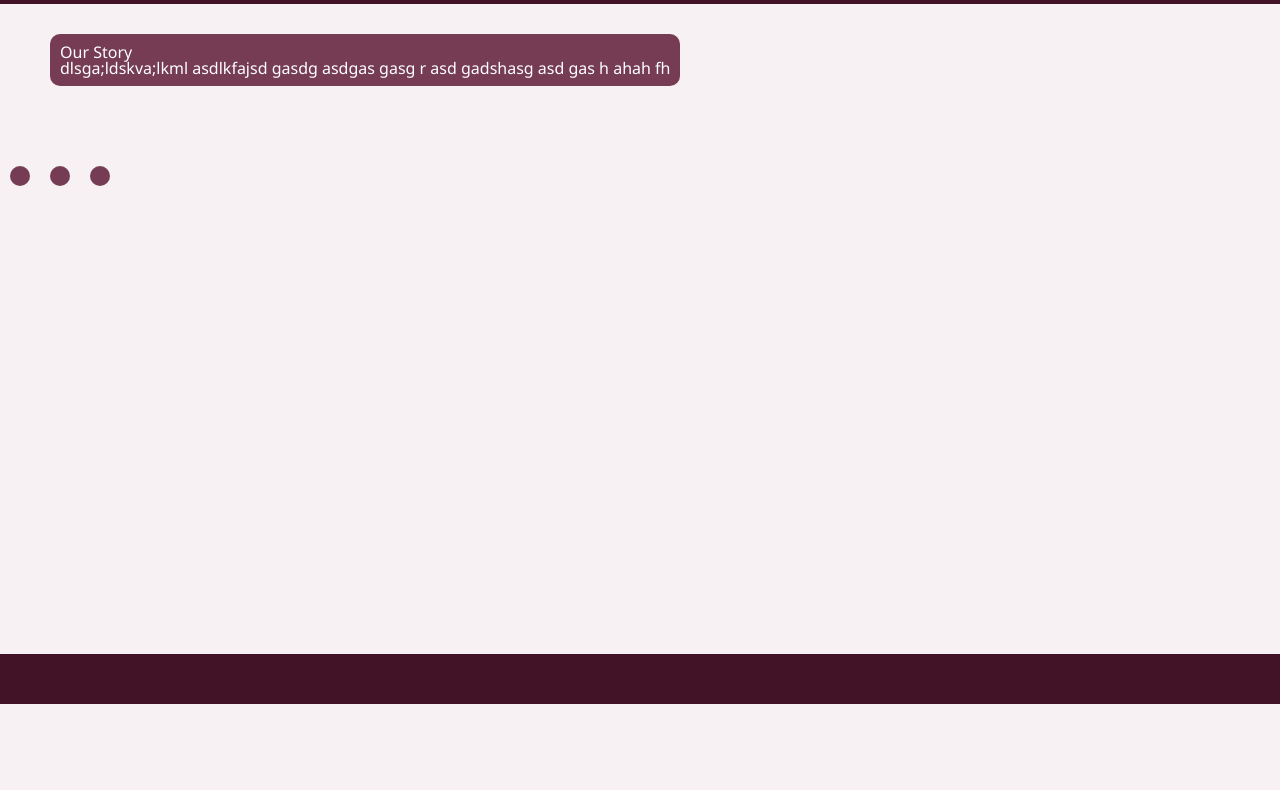
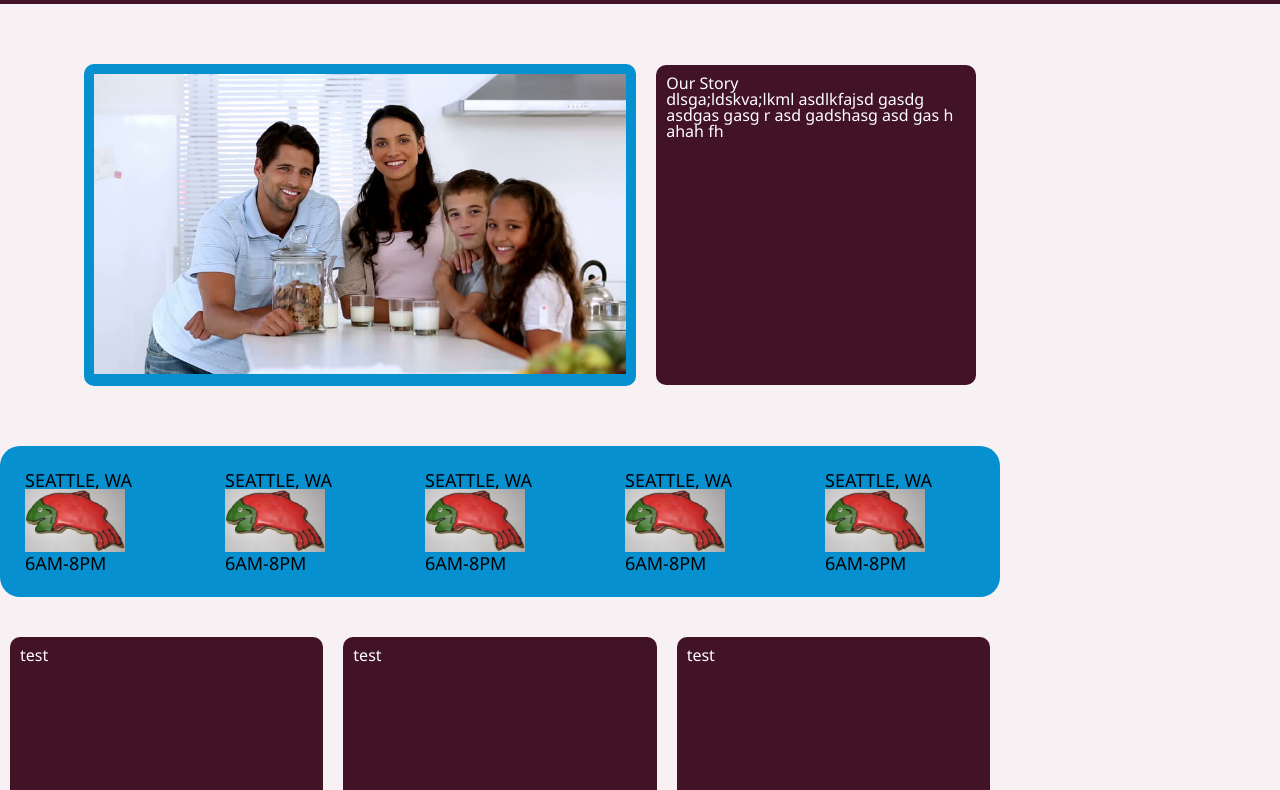
Before and after one commit to JustinHamerly/cookie-stand, a plain HTML site: page index.html in a window 1280 px wide. Shown: the part 96-886 px from the top of the page. Before the commit the page ends 800 px from the top, so only its background shows below. Drawn offline with Linux system fonts and the light colour scheme.

Commit message:
css progress

```diff
--- a/css/style.css
+++ b/css/style.css
@@ -20,28 +20,29 @@ h1 {
   text-align: right;
   padding: 10px;
   color:#753c54;
+  letter-spacing: 1.2em;
+  width: 330px;
 }
 
 header div{
   display: flex;
   flex-direction: row;
   align-items: center;
-  justify-content: space-between;
+  justify-content: flex-end;
   height: 50%;
   width:100%;
   background-color: rgb(248, 241, 244);
+}
+
+#logo{
+  height: 60px;
+  margin: 15px;
 }
 
 nav {
   margin-left: 40px;
   width: 150px;
   min-width:150px;
-}
-
-section {
-  display: flex;
-  flex-direction: row;
-  align-items: center;
 }
 
 .button {
@@ -71,7 +72,6 @@ section {
   color: #753c54;
   border-radius: 10px;
   align-self: center;
-  font-weight: 500;
   letter-spacing: 1.3em;
 }
 
@@ -110,10 +110,9 @@ table {
 
 article {
   margin: 10px;
-  margin-top: 30px;
   border: 0px;
   padding: 10px;
-  background-color: #753c54;
+  background-color:#421226;
   color: #FFFFFF;
   height:100%;
   border-radius: 10px;
@@ -143,10 +142,71 @@ td {
   font-weight: bold;
 }
 
+section{
+  width: 1000px;
+  display: flex;
+  flex-direction: row;
+  justify-content: center;
+}
+
+#about {
+  display: flex;
+  flex-direction: row;
+  justify-content: center;
+  align-items: center;
+  width: 960px;
+  margin:50px;
+}
+
+#about div {
+  background-color: #0790cf;
+}
+
+#about img {
+  height: 300px;
+}
+
+#story {
+  height: 300px;
+  width: 300px;
+}
+
+#locationcards {
+  display: flex;
+  flex-direction: row;
+  justify-content: center;
+  align-items: center;
+  background-color: #0790cf;
+  border-radius: 20px;
+}
+
+#locationcards div {
+  width: 200px;
+  margin:15px;
+}
+
+#locationcards img {
+  width: 100px;
+}
+
+#stories {
+  display: flex;
+  flex-direction: row;
+  justify-content: center;
+  align-items: center;
+  height: 700px;
+}
+
+#stories article {
+  height: 600px;
+  width: 300px;
+}
+
+
 footer {
+  display:flex;
   width: 100%;
   height: 50px;
   background-color: #421226;
-  position: absolute;
-  bottom: 0;
+
 }
--- a/index.html
+++ b/index.html
@@ -15,14 +15,14 @@
         </ul>
       </nav>
       <div>
-        <img id="logo' src="">
+        <img id="logo" src="img/salmon.png">
         <h1>SALMON COOKIES</h1>
       </div>
     </header>
     <main>
       <section id="about">
         <div>
-          <img src="">
+          <img src="img/family.jpg">
         </div>
         <article id="story">
           <h2>Our Story</h2>
@@ -30,21 +30,41 @@
         </article>
       </section>
       <section id="locationcards">
-        <div></div>
-        <div></div>
-        <div></div>
-        <div></div>
-        <div></div>
+        <div>
+          <h2>SEATTLE, WA</h2>
+          <img src="img/frosted-cookie.jpg">
+          <h3>6AM-8PM</h3>
+        </div>
+        <div>
+          <h2>SEATTLE, WA</h2>
+          <img src="img/frosted-cookie.jpg">
+          <h3>6AM-8PM</h3>
+        </div>
+        <div>
+          <h2>SEATTLE, WA</h2>
+          <img src="img/frosted-cookie.jpg">
+          <h3>6AM-8PM</h3>
+        </div>
+        <div>
+          <h2>SEATTLE, WA</h2>
+          <img src="img/frosted-cookie.jpg">
+          <h3>6AM-8PM</h3>
+        </div>
+        <div>
+          <h2>SEATTLE, WA</h2>
+          <img src="img/frosted-cookie.jpg">
+          <h3>6AM-8PM</h3>
+        </div>
       </section>
-      <section>
+      <section id="stories">
         <article>
-
+          <p>test</p>
         </article>
         <article>
-
+          <p>test</p>
         </article>
         <article id="contact">
-
+          <p>test</p>
         </article>
       </section>
     </main>
```
Also changed, not shown: sales.html (+1 -1 lines).
